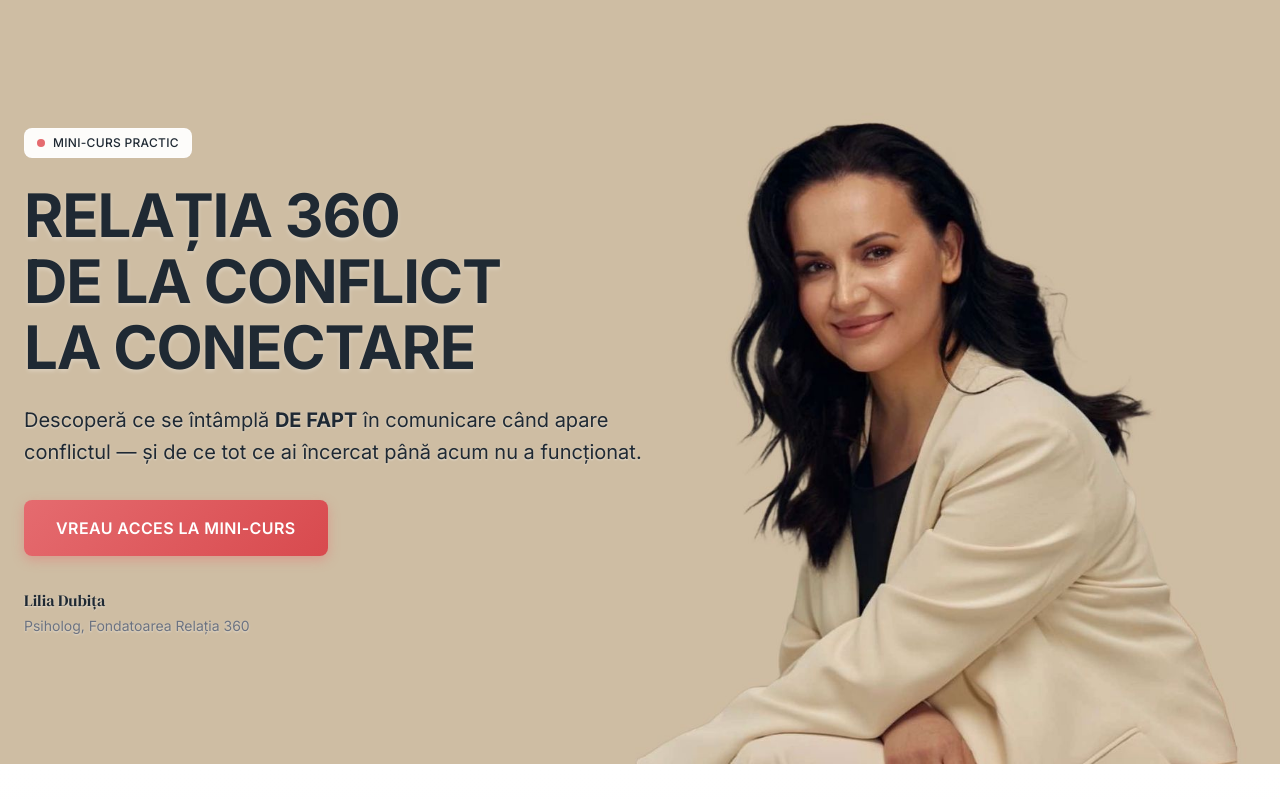
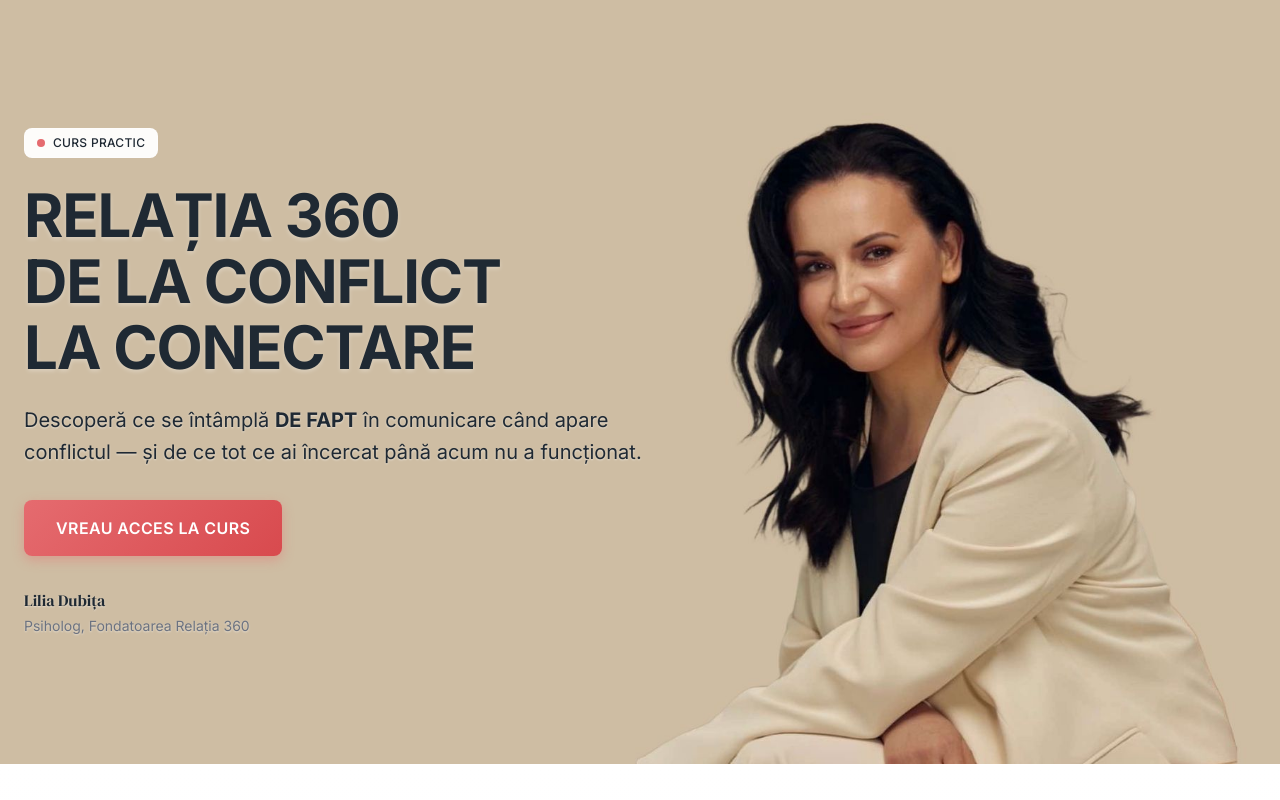
Before and after one commit to Nastea/relatia-360-landing, a Next.js app: page /conflicte in a window 1280 px wide. Built offline with nearby package versions, Linux system fonts and the light colour scheme.

Commit message:
Replace: Change 'mini-curs' to 'Curs' throughout the page

```diff
--- a/app/conflicte/page.tsx
+++ b/app/conflicte/page.tsx
@@ -3,8 +3,8 @@
 import FAQ from "./FAQ";
 
 export const metadata: Metadata = {
-  title: "RELAȚIA 360 - De la conflict la conectare | Mini-curs practic",
-  description: "Învață cum să comunici astfel încât orice conflict să vă apropie, nu să vă îndepărteze. Mini-curs practic de comunicare în relații cu Lilia Dubița, psiholog cu peste 13 ani de experiență.",
+  title: "RELAȚIA 360 - De la conflict la conectare | Curs practic",
+  description: "Învață cum să comunici astfel încât orice conflict să vă apropie, nu să vă îndepărteze. Curs practic de comunicare în relații cu Lilia Dubița, psiholog cu peste 13 ani de experiență.",
 };
 
 export default function Relatia360Page() {
@@ -55,7 +55,7 @@
                     style={{ backgroundColor: "#E56B6F" }}
                   ></div>
                   <span className="text-xs font-medium uppercase tracking-wide" style={{ color: "#1F2933" }}>
-                    Mini-curs practic
+                    Curs practic
                   </span>
                 </div>
               </div>
@@ -98,7 +98,7 @@
                     boxShadow: "0 4px 12px rgba(229, 107, 111, 0.4)",
                   }}
                 >
-                  Vreau acces la mini-curs
+                  Vreau acces la curs
                 </a>
               </div>
             </div>
@@ -120,7 +120,7 @@
                     style={{ backgroundColor: "#E56B6F" }}
                   ></div>
                   <span className="text-xs font-medium uppercase tracking-wide" style={{ color: "#1F2933" }}>
-                    Mini-curs practic
+                    Curs practic
                   </span>
                 </div>
               </div>
@@ -163,7 +163,7 @@
                     boxShadow: "0 4px 12px rgba(229, 107, 111, 0.4)",
                   }}
                 >
-                  Vreau acces la mini-curs
+                  Vreau acces la curs
                 </a>
               </div>
             </div>
@@ -252,7 +252,7 @@
             </div>
             <div className="pt-8 max-w-3xl mx-auto">
               <p className="text-xl leading-relaxed" style={{ color: "#1F2933" }}>
-                Acest mini-curs este creat exact pentru asta:<br />
+                Acest curs este creat exact pentru asta:<br />
                 <span className="font-semibold">să înveți cum să comunici astfel încât orice conflict să vă apropie, nu să vă îndepărteze.</span>
               </p>
             </div>
@@ -306,7 +306,7 @@
             }}
           >
             <p className="text-xl font-semibold" style={{ color: "#1F2933" }}>
-              👉 Acest mini-curs este pentru tine.
+              👉 Acest curs este pentru tine.
             </p>
           </div>
         </div>
@@ -455,7 +455,7 @@
               }}
             >
               <p className="font-semibold mb-2" style={{ color: "#1F2933" }}>
-                Acest mini-curs este mai mult decât informație
+                Acest curs este mai mult decât informație
               </p>
               <p className="mb-4" style={{ color: "#6B7280" }}>
                 Este un ghid practic, în care:
@@ -491,7 +491,7 @@
             }}
           >
             PENTRU CINE ESTE<br />
-            ACEST MINI-CURS
+            ACEST CURS
           </h2>
           <div className="grid md:grid-cols-2 gap-8 mb-12">
             <div className="space-y-6 p-8 rounded-2xl" style={{ backgroundColor: "#FFFFFF", boxShadow: "0 4px 20px rgba(0, 0, 0, 0.08)" }}>
@@ -600,7 +600,7 @@
             }}
           >
             STRUCTURA<br />
-            MINI-CURSULUI
+            CURSULUI
           </h2>
           <div className="grid md:grid-cols-2 gap-6 mb-12">
             {[
@@ -642,7 +642,7 @@
             }}
           >
             CONȚINUTUL<br />
-            MINI-CURSULUI
+            CURSULUI
           </h2>
           <div className="space-y-6">
             {[
@@ -783,7 +783,7 @@
                 boxShadow: "0 4px 12px rgba(229, 107, 111, 0.4)",
               }}
             >
-              👉 Vreau mini-cursul „Relația 360<br />
+              👉 Vreau cursul „Relația 360<br />
               De la conflict la conectare"
             </a>
           </div>
```
